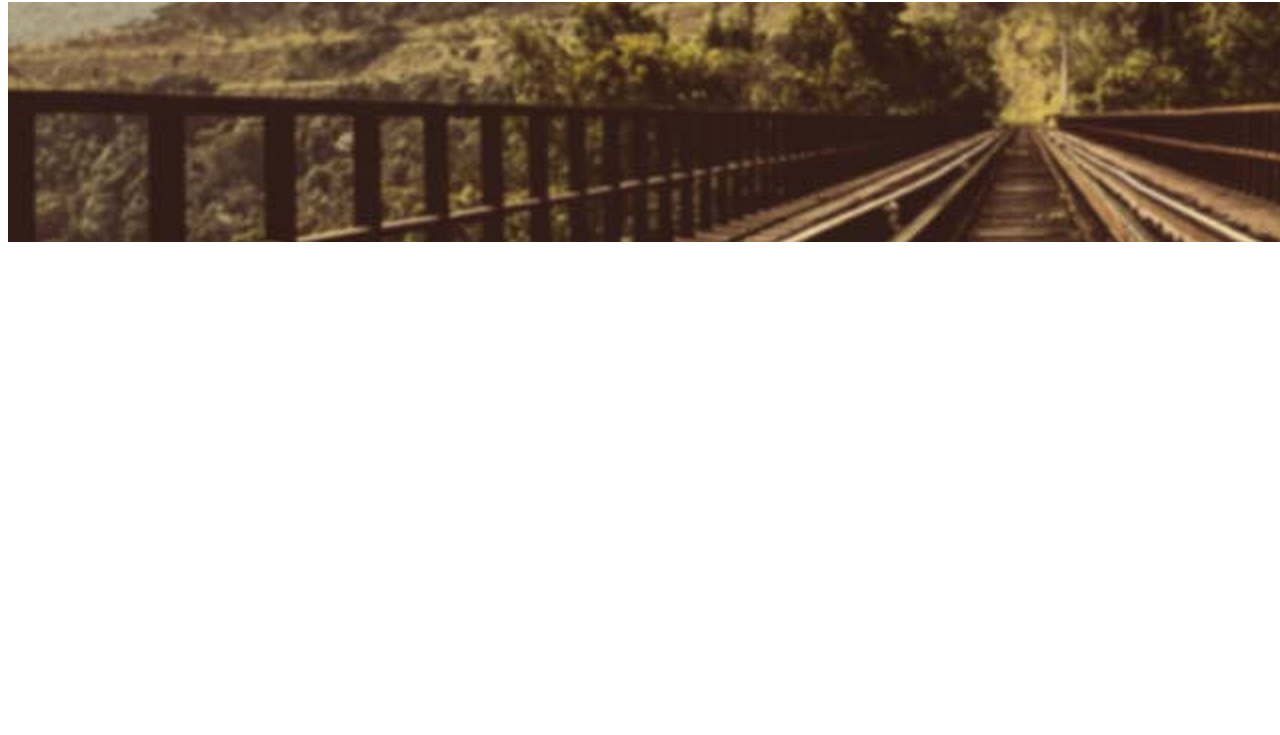
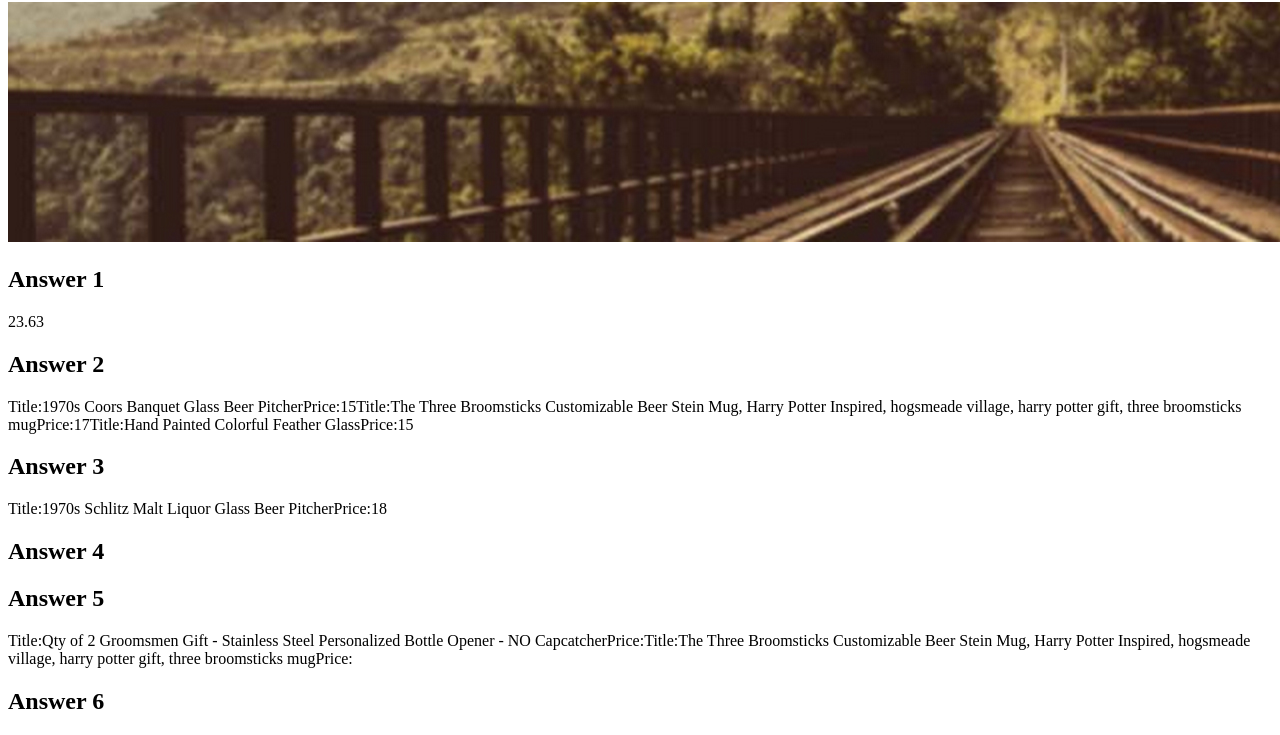
Before and after one commit to tiy-lv-frontend-2015-10/Assignment-08, a plain HTML site: page index.html in a window 1280 px wide. Shown: the part 78-813 px from the top of the page. Drawn offline with nearby package versions, Linux system fonts and the light colour scheme.

Commit message:
added some functions etc.

```diff
--- a/index.html
+++ b/index.html
@@ -9,12 +9,18 @@
 
 <h1>Etsy Items</h1>
 <img src="banner.jpg">
-<div class="answerDiv" id="answer1"></div>
-<div class="answerDiv" id="answer2"></div>
-<div class="answerDiv" id="answer3"></div>
-<div class="answerDiv" id="answer4"></div>
-<div class="answerDiv" id="answer5"></div>
-<div class="answerDiv" id="answer6"></div>
+<h2>Answer 1</h2>
+<div class="answerDiv"><span id="answer1"></span></div>
+<h2>Answer 2</h2>
+<div class="answerDiv"><span id="answer2"></span></div>
+<h2>Answer 3</h2>
+<div class="answerDiv"><span id="answer3"></span></div>
+<h2>Answer 4</h2>
+<div class="answerDiv"><span id="answer4"></span></div>
+<h2>Answer 5</h2>
+<div class="answerDiv"><span id="answer5"></span></div>
+<h2>Answer 6</h2>
+<div class="answerDiv"><span id="answer6"></span></div>
 
 <script src="https://code.jquery.com/jquery-1.11.3.js"></script>
 <script src="items.js"></script>
--- a/main.js
+++ b/main.js
@@ -1,5 +1,6 @@
 $(document).ready(function(){
 
+$("#answer1").html(avgPrice);
 
 
 
@@ -18,7 +19,7 @@ $(document).ready(function(){
 });
 
 var totalPrice = items.reduce(function(a, b) {                  //calculates average price
-	console.log(typeof a)
+
 	if (typeof a === "number") {
 		return a + b.price;
 	} else {
@@ -37,7 +38,7 @@ var avgPrice = (totalPrice/items.length).toFixed(2); 				///////
 
 
 
-var priceArr = items.filter(function(btwnObj){ 						//shows items between 14-18
+priceArr = items.filter(function(btwnObj){ 						//shows items between 14-18
 	if(btwnObj.price>14 && btwnObj.price<18) {
 		return true;
 	} else {
@@ -52,8 +53,12 @@ var newArray = priceArr.map(function(obj) {
 		title: obj.title,
 		 price: obj.price
 	}
-});																	///////
+});
 
+newArray.forEach(function(obj){
+	$("#answer2").append("Title:").append(obj.title).append("Price:").append(obj.price);
+});
+															///////
 
 
 
@@ -77,7 +82,9 @@ var array = gbpArr.map(function(obj) {
 	}
 });																	//////////
 
-
+array.forEach(function(obj){
+	$("#answer3").append("Title:").append(obj.title).append("Price:").append(obj.price);
+});
 
 
 
@@ -86,9 +93,56 @@ var array = gbpArr.map(function(obj) {
 		title:obj.title,
 		materials:obj.materials
 	}
+});
+
+var test=items.filter(function(obj){
+	for(i=0; i<matArray.length; i++) {
+	if(matArray[i]==="wood") {
+		return true;
+	} else {
+		return false
+	}
+}
+});*/
+
+ var newArr = items.filter(function(item) {
+ 	var isWood=false;
+ 	item.materials.forEach(function(material){
+ 		if(material === "wood") {
+ 			isWood = true;
+ 		}
+
+ 	 });
+ 	return isWood;
+ });
 
 
+
+
+
+
+
+
+var moreFilter= items.filter(function(obj) {				//8 or more
+	if(obj.materials.length>=8)
+		 {
+		 	return true;
+		 }
 });
 
+var test= moreFilter.map(function(obj){
+	 return {'title':obj.title,'materials':obj.materials,'materialLength':obj.materials.length};
+});
 
-console.log(matArray); */
+test.forEach(function(obj){
+	$("#answer5").append("Title:").append(obj.title).append("Price:").append(obj.price);
+});										//
+
+
+var sellerFilter = items.filter(function(obj){				//who_made
+	if(obj.who_made==="i_did") {
+		return true;
+	} else {
+		return false;
+	}
+});
--- a/style.css
+++ b/style.css
@@ -0,0 +1,4 @@
+h2 {
+	margin:auto;
+
+}
```
